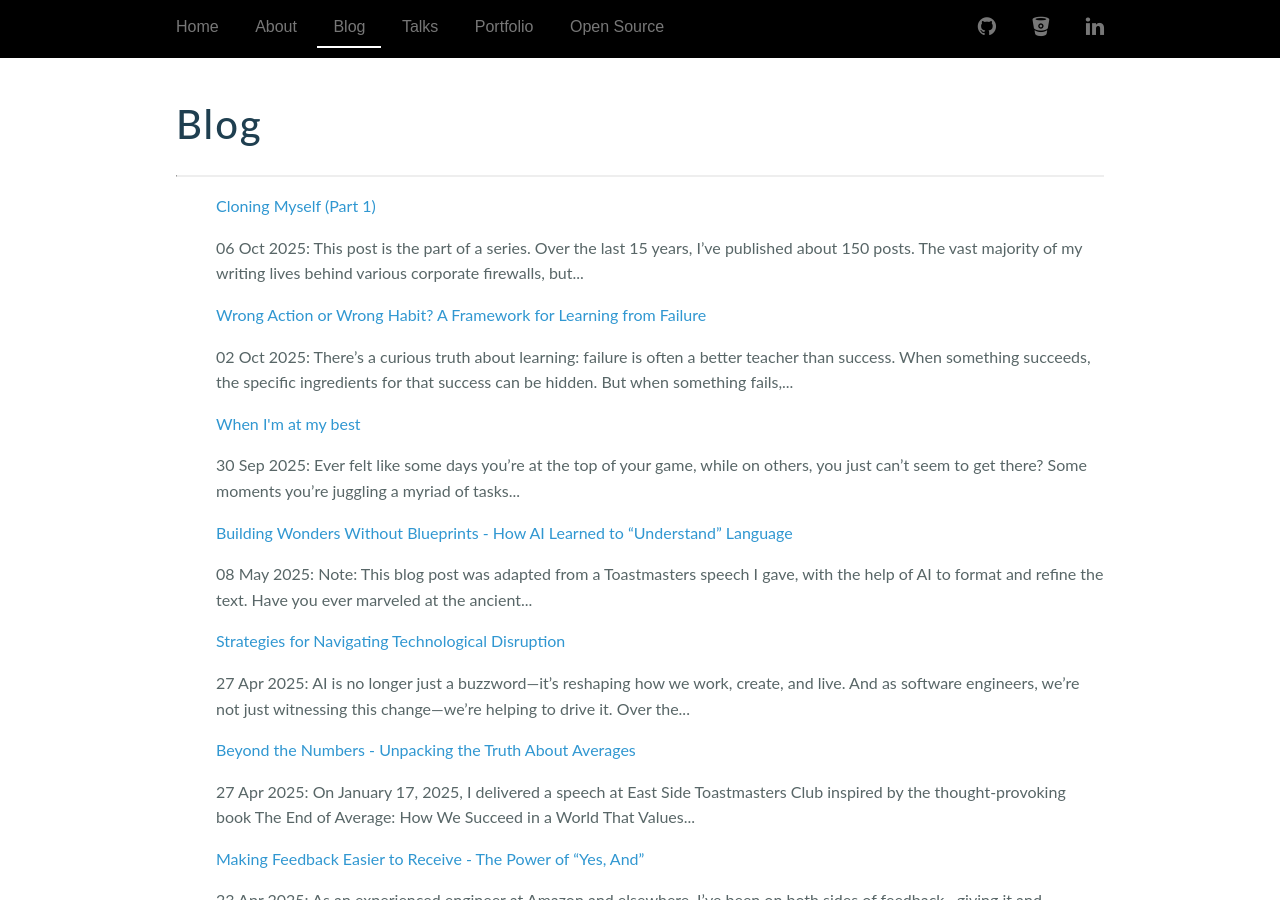
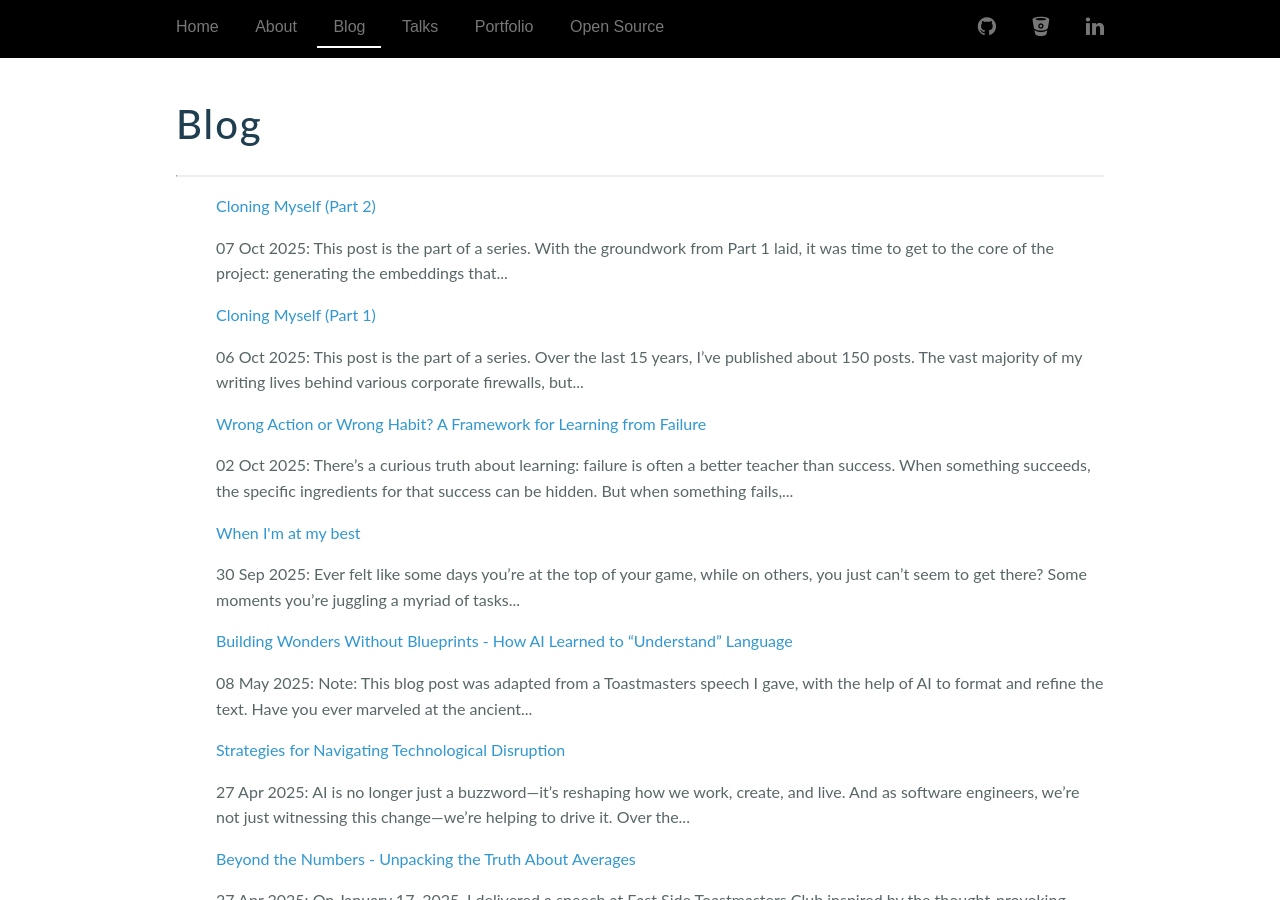
Before and after one commit to garretfick/garretfick.github.io, a Jekyll site: the page built from blog/index.html, in a window 1280 px wide and 900 px high. Built offline with Jekyll 4.4.1, drawn with Linux system fonts in a browser that asks for light colours; formulas are drawn with MathJax 3; comment, search, counter and statistics services are not loaded; some of the changed lines change nothing that is shown.

Commit message:
Part 2 of cloning myself

```diff
--- a/_config.yml
+++ b/_config.yml
@@ -13,3 +13,5 @@ exclude:
   - Rakefile
   - README.md
   - vendor
+keep_files:
+  - static/model/
--- /dev/null
+++ b/_posts/2025-10-07-cloning-myself-part-2.md
@@ -0,0 +1,50 @@
+---
+layout: post
+title: Cloning Myself (Part 2)
+date: 2025-10-07
+---
+
+_This post is the part of a series._
+
+With the groundwork from Part 1 laid, it was time to get to the core of the project: generating the embeddings that would power my AI clone. My tool of choice? Gemini. I figured since that's where I first asked about building a clone, it would have the necessary context. A flawless assumption, right?
+
+## The Embedding Script
+
+I started by asking Gemini to generate the embeddings file.
+
+>  Can you give me specific instructions on how to create the embeddings.json file? I want to be able to test this locally too.
+
+My brilliant plan immediately hit a snag. By switching AIs, I'd lost all the context from my previous session. Gemini produced a Python script, but getting it to play nice with my DevContainer setup was another story. After several failed attempts, I resorted to the classic "break system packages" approach in the Docker container. To make matters worse, Gemini was convinced my website was Python-based, further proof that context is everything.
+
+## Automating the Mess
+
+Wrestling with a local script felt brittle, so I decided to automate the process with a GitHub Action.
+
+> Can I have a GitHub actions generate the embeddings.json file?
+
+This seemed like a more robust path. At this point, you might be wondering—why not just use an AI in my IDE where it has all the context? The short answer: I burned through my free trials for Cursor, Windsurf, and Kiro. How I managed that is a post for another day.
+
+Predictably, the first pass at the workflow failed. It ran at the wrong time, causing the site generation to overwrite my precious embeddings.json file. It was also missing dependencies. While the fixes were straightforward, asking the AI to debug its own broken workflow was surprisingly unhelpful. After some manual tinkering, I finally had a workflow that reliably generated the embeddings on each build.
+
+## Building the Front-End
+
+Now for the fun part: making it all work on a webpage. I needed to use transformer.js to take user input and find the most relevant content from the embeddings.
+
+> How do I use transformer.js on my site? For example, can you write the JS code that would be needed to take input from a text area and return a response?
+
+Gemini produced a functional piece of code, but it completely ignored the embeddings.json file we had just worked so hard to create. It took a bit of back-and-forth to get it on the right track.
+
+> I don't see where this loads the embeddings.json file. Is something missing?
+
+And then, more directly:
+
+> Can you write the JS to do this?
+
+With that, I had a webpage that… sort of worked.
+
+The clone was alive! But it was slow, clunky, and running entirely in the browser. I asked a
+question that I had answered on my website.
+
+![](/static/img/blog/cloning-myself-part-2/what-is-moral-maze.png)
+
+The answer was nonsense. The next step is to figure out how to make it better. To be continued.
--- /dev/null
+++ b/ask/index.html
@@ -0,0 +1,115 @@
+<!DOCTYPE html>
+<html lang="en">
+<head>
+    <meta charset="UTF-8">
+    <meta name="viewport" content="width=device-width, initial-scale=1.0">
+    <title>RAG Chatbot with Transformers.js</title>
+    <style>
+        body { font-family: sans-serif; max-width: 700px; margin: 2rem auto; padding: 0 1rem; }
+        textarea { width: 100%; height: 60px; margin-bottom: 0.5rem; }
+        button { padding: 0.5rem 1rem; }
+        #status { margin-top: 1rem; font-style: italic; color: #555; }
+        #output { margin-top: 1rem; padding: 1rem; background-color: #f0f0f0; border-radius: 4px; white-space: pre-wrap; }
+    </style>
+</head>
+<body>
+
+    <h1>Ask a Question About My Content</h1>
+    <p>This chatbot uses AI to answer questions based on the content of my website. The models run entirely in your browser.</p>
+
+    <textarea id="question" placeholder="What is the main topic of the tech blog post?"></textarea>
+    <button id="askButton">Ask</button>
+
+    <div id="status">Ready.</div>
+    <div id="output">The answer will appear here.</div>
+
+    <script type="module">
+        // 1. Import the 'pipeline' function from the Transformers.js library.
+        import { pipeline, cos_sim } from 'https://cdn.jsdelivr.net/npm/@xenova/transformers@2';
+
+        // 2. Get references to the HTML elements
+        const questionInput = document.getElementById('question');
+        const askButton = document.getElementById('askButton');
+        const statusDiv = document.getElementById('status');
+        const outputDiv = document.getElementById('output');
+
+        // 3. Global variable to hold the blog content and embeddings
+        let blogContent = null;
+
+        // Caching models for performance
+        let embedder = null;
+        let generator = null;
+
+        // 4. Function to load the embeddings file
+        async function loadEmbeddings() {
+            statusDiv.textContent = 'Loading knowledge base...';
+            const response = await fetch('/static/model/embeddings.json');
+            blogContent = await response.json();
+            statusDiv.textContent = 'Ready to answer questions.';
+            console.log('Embeddings loaded.');
+        }
+
+        // 5. The main function to handle the user's query
+        async function answerQuestion() {
+            const query = questionInput.value;
+            if (!query || !blogContent) {
+                outputDiv.textContent = 'Please ask a question after the knowledge base has loaded.';
+                return;
+            }
+
+            askButton.disabled = true;
+
+            // Step A: Generate an embedding for the user's question
+            statusDiv.textContent = 'Thinking... (creating query embedding)';
+            if (!embedder) {
+                 embedder = await pipeline('feature-extraction', 'Xenova/all-MiniLM-L6-v2');
+            }
+            const queryEmbedding = await embedder(query, { pooling: 'mean', normalize: true });
+
+            // Step B: Find the most similar chunks from the blog content
+            statusDiv.textContent = 'Thinking... (searching for relevant content)';
+            const rankedChunks = blogContent.map(doc => {
+                const similarity = cos_sim(queryEmbedding.data, doc.embedding);
+                return { ...doc, similarity };
+            }).sort((a, b) => b.similarity - a.similarity);
+
+            // Select the top 3 most relevant chunks
+            const topChunks = rankedChunks.slice(0, 3);
+            const context = topChunks.map(chunk => chunk.chunk).join('\n\n---\n\n');
+
+            // Step C: Generate an answer using the retrieved context
+            statusDiv.textContent = 'Thinking... (generating final answer)';
+
+            // Construct a clear prompt for the generative model
+            const prompt = `
+Based SOLELY on the following context, please provide a direct answer to the question. Do not use any outside knowledge.
+
+Context:
+${context}
+
+Question: ${query}
+
+Answer:`;
+
+            if (!generator) {
+                generator = await pipeline('text-generation', 'Xenova/distilgpt2');
+            }
+
+            const result = await generator(prompt, {
+                max_new_tokens: 200,
+                no_repeat_ngram_size: 3,
+            });
+
+            // Step D: Display the final answer
+            outputDiv.textContent = result[0].generated_text.replace(prompt, '').trim(); // Clean up the output
+            statusDiv.textContent = 'Ready to answer questions.';
+            askButton.disabled = false;
+        }
+
+        // Add event listener and load the data when the page is ready
+        askButton.addEventListener('click', answerQuestion);
+        loadEmbeddings();
+    </script>
+
+</body>
+</html>
```
Also changed, not shown: static/img/blog/cloning-myself-part-2/what-is-moral-maze.png (added).
